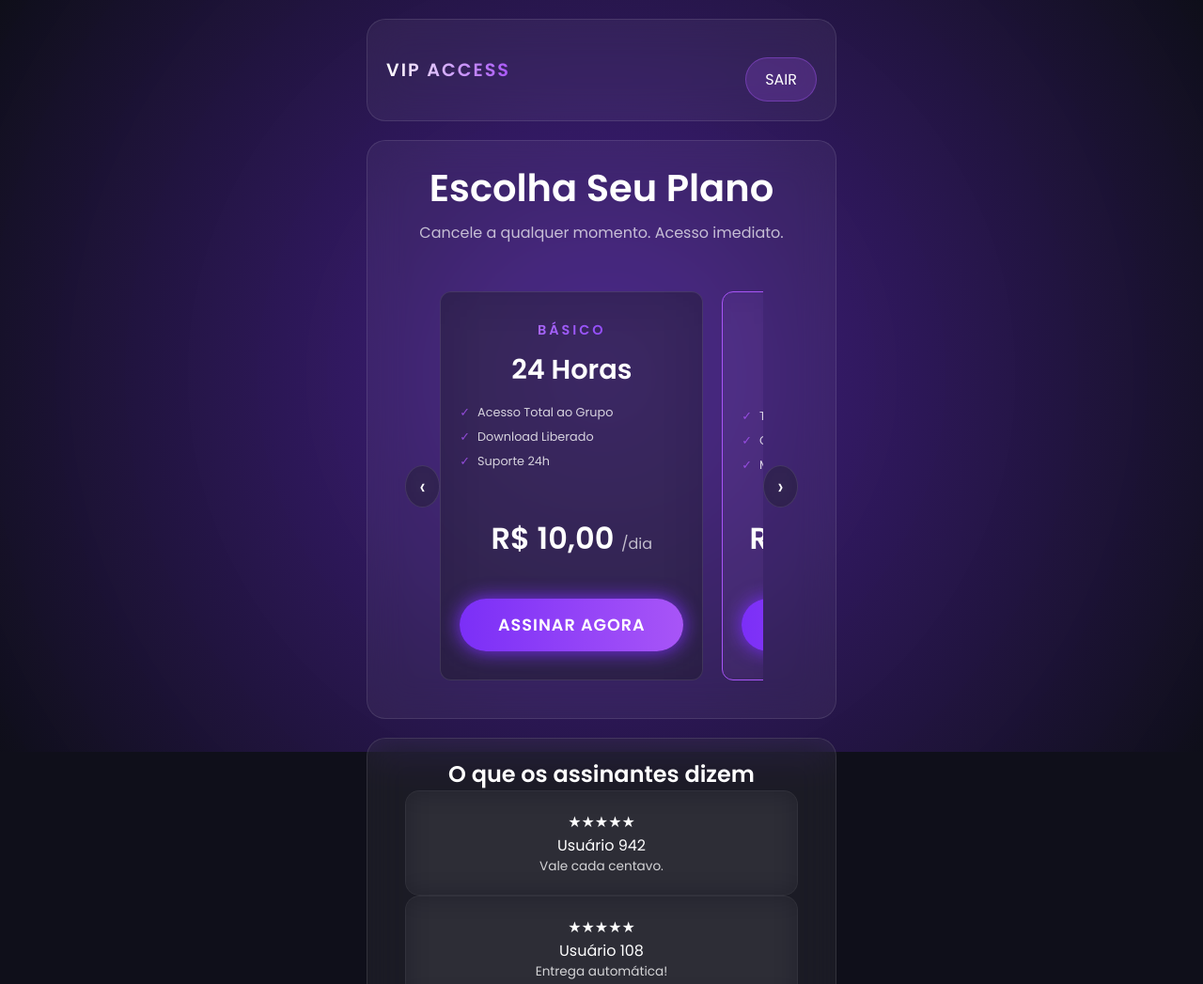
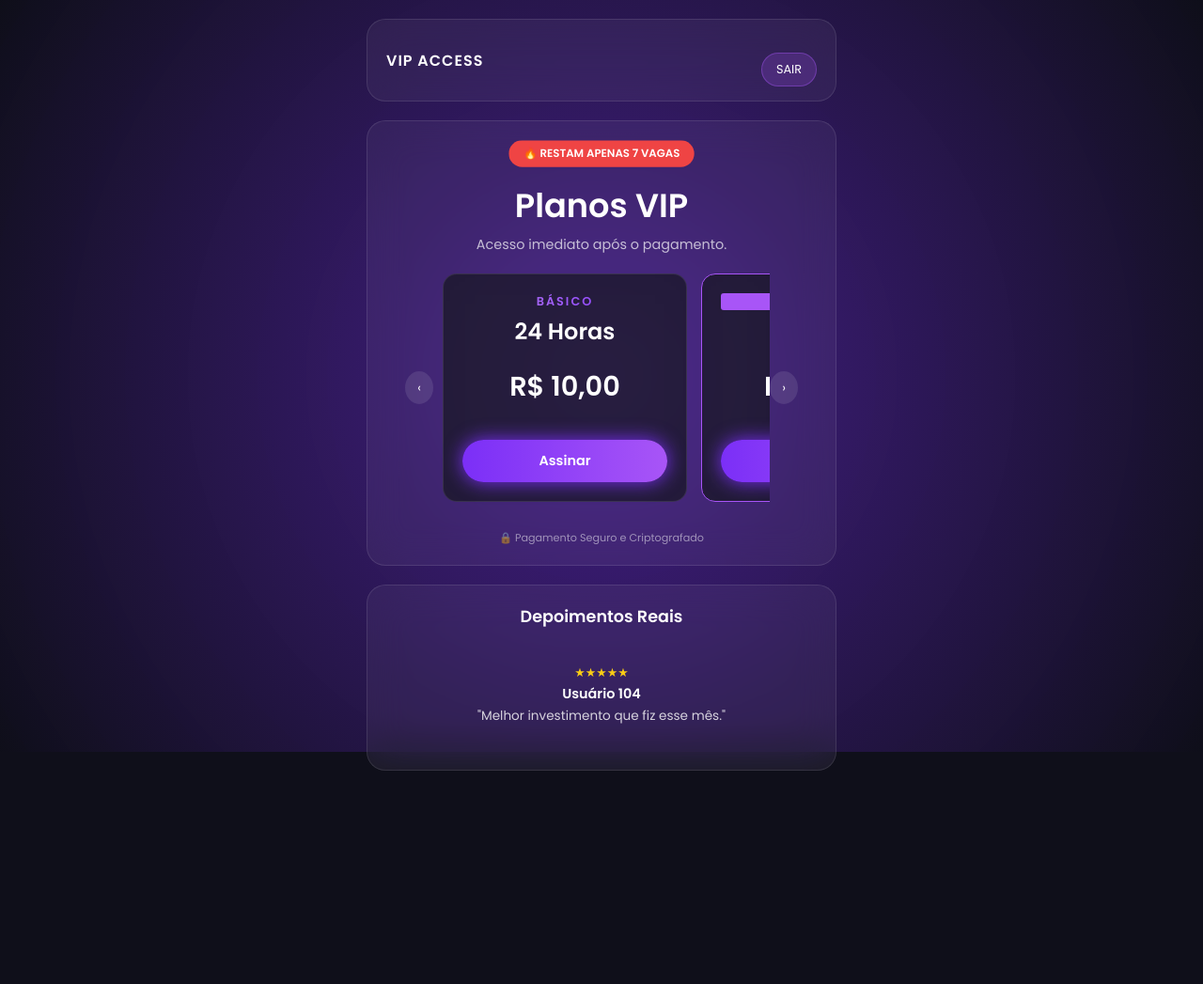
Before and after one commit to erickamazontrampo-coder/DADS, a plain HTML site: page planos.html in a window 1280 px wide. Shown: the top 1047 px of the page at 94% size. After the commit the page ends 840 px from the top, so only its background shows below. Drawn offline with Linux system fonts and the light colour scheme.

Commit message:
Update planos.html

```diff
--- a/planos.html
+++ b/planos.html
@@ -7,21 +7,23 @@
 <link rel="stylesheet" href="style.css">
 
 <style>
-/* ===== ESTILO HBO MAX / PREMIUM ===== */
+/* ===== ESTILO PREMIUM & MOBILE OPTIMIZED ===== */
 :root {
     --accent-color: #a855f7;
-    --glass-bg: rgba(20, 20, 30, 0.4);
+    --glass-bg: rgba(20, 20, 30, 0.7);
     --glass-border: rgba(255, 255, 255, 0.1);
 }
 
 body {
     font-family: 'Inter', sans-serif;
     color: white;
+    margin: 0;
+    padding: 0;
 }
 
 /* Ajuste do Header */
 header.glass {
-    padding: 20px;
+    padding: 15px 20px;
     display: flex;
     justify-content: space-between;
     align-items: center;
@@ -29,12 +31,29 @@ header.glass {
 }
 
 header h1 {
-    font-size: 1.2rem;
-    letter-spacing: 2px;
+    font-size: 1rem;
+    letter-spacing: 1px;
     font-weight: 800;
-    background: linear-gradient(90deg, #fff, #a855f7);
-    -webkit-background-clip: text;
-    -webkit-text-fill-color: transparent;
+    margin: 0;
+}
+
+/* ===== GATILHOS DE VENDA ===== */
+.limit-badge {
+    background: #ef4444;
+    color: white;
+    font-size: 0.7rem;
+    font-weight: bold;
+    padding: 5px 15px;
+    border-radius: 50px;
+    display: inline-block;
+    margin-bottom: 15px;
+    animation: pulse 2s infinite;
+}
+
+@keyframes pulse {
+    0% { transform: scale(1); }
+    50% { transform: scale(1.05); }
+    100% { transform: scale(1); }
 }
 
 /* ===== CARROSSEL PLANOS ===== */
@@ -43,77 +62,57 @@ header h1 {
     align-items: center;
     justify-content: center;
     position: relative;
-    padding: 20px 0;
+    padding: 10px 0;
+}
+
+.carousel-container {
+    overflow: hidden;
+    width: 100%;
+    max-width: 900px;
 }
 
 .carousel {
     display: flex;
-    gap: 20px;
-    transition: transform 0.6s cubic-bezier(0.23, 1, 0.32, 1);
+    gap: 15px;
+    transition: transform 0.5s cubic-bezier(0.25, 1, 0.5, 1);
+    padding: 10px;
 }
 
 .plan-card {
-    min-width: 280px;
+    min-width: 260px;
+    max-width: 280px;
     background: var(--glass-bg);
-    backdrop-filter: blur(25px);
+    backdrop-filter: blur(20px);
     border: 1px solid var(--glass-border);
-    border-radius: 12px;
-    padding: 30px 20px;
+    border-radius: 15px;
+    padding: 20px;
     text-align: center;
-    transition: transform 0.3s ease, border-color 0.3s ease;
     display: flex;
     flex-direction: column;
     justify-content: space-between;
+    transition: 0.3s;
 }
 
 .plan-card:hover {
-    transform: translateY(-10px);
     border-color: var(--accent-color);
-    background: rgba(168, 85, 247, 0.1);
 }
 
 .plan-card h3 {
-    font-size: 0.9rem;
-    letter-spacing: 3px;
+    font-size: 0.8rem;
     color: var(--accent-color);
-    margin-bottom: 10px;
+    letter-spacing: 2px;
+    margin-bottom: 5px;
 }
 
 .plan-card .duration {
-    font-size: 1.8rem;
+    font-size: 1.5rem;
     font-weight: 700;
-    margin-bottom: 15px;
 }
 
 .plan-card .price {
-    font-size: 2rem;
+    font-size: 1.8rem;
     font-weight: 800;
-    margin: 20px 0;
-}
-
-.plan-card .price span {
-    font-size: 1rem;
-    font-weight: 400;
-    opacity: 0.7;
-}
-
-.plan-card .features {
-    text-align: left;
-    font-size: 0.8rem;
-    margin-bottom: 25px;
-    list-style: none;
-    padding: 0;
-}
-
-.plan-card .features li {
-    margin-bottom: 8px;
-    opacity: 0.8;
-}
-
-.plan-card .features li::before {
-    content: "✓";
-    color: var(--accent-color);
-    margin-right: 8px;
+    margin: 15px 0;
 }
 
 .btn-purchase {
@@ -121,54 +120,64 @@ header h1 {
     border: none;
     border-radius: 50px;
     font-weight: 700;
-    text-transform: uppercase;
-    letter-spacing: 1px;
-    transition: 0.3s;
+    padding: 12px !important;
+    font-size: 0.9rem;
     cursor: pointer;
-    padding: 15px !important;
+    width: 100%;
 }
 
-.btn-purchase:hover {
-    box-shadow: 0 0 20px rgba(168, 85, 247, 0.6);
-    transform: scale(1.05);
+/* Botões Navegação */
+.carousel-btn {
+    background: rgba(255,255,255,0.1);
+    border: none;
+    color: white;
+    width: 35px;
+    height: 35px;
+    border-radius: 50%;
+    cursor: pointer;
+    z-index: 5;
 }
 
-/* Botões de Navegação */
-.carousel-btn {
-    background: var(--glass-bg);
-    border: 1px solid var(--glass-border);
-    color: white;
-    font-size: 1.5rem;
-    width: 45px;
-    height: 45px;
-    border-radius: 50%;
-    cursor: pointer;
-    backdrop-filter: blur(10px);
-    z-index: 10;
-    transition: 0.3s;
+/* ===== AVALIAÇÕES DINÂMICAS (1 por vez) ===== */
+.review-box-v2 {
+    height: 120px;
+    display: flex;
+    align-items: center;
+    justify-content: center;
+    position: relative;
 }
 
-.carousel-btn:hover {
-    background: var(--accent-color);
+.review-item {
+    position: absolute;
+    opacity: 0;
+    transition: opacity 0.8s ease;
+    text-align: center;
+    width: 90%;
 }
 
-/* ===== AVALIAÇÕES ===== */
-.review-card {
-    min-width: 280px;
-    background: rgba(255,255,255,0.03);
-    backdrop-filter: blur(15px);
-    border-radius: 15px;
-    padding: 20px;
-    border: 1px solid rgba(255,255,255,0.05);
+.review-item.active {
+    opacity: 1;
+    position: relative;
 }
 
-/* ===== NOTIFICAÇÃO ===== */
+/* ===== TOAST NOTIFICAÇÃO ===== */
 .purchase-toast {
-    background: rgba(20, 20, 30, 0.8);
-    border: 1px solid var(--accent-color);
-    color: white;
-    border-radius: 8px;
-    box-shadow: 0 10px 30px rgba(0,0,0,0.5);
+    position: fixed;
+    bottom: 20px;
+    left: 20px;
+    background: rgba(10, 10, 15, 0.9);
+    border-left: 4px solid var(--accent-color);
+    padding: 12px 20px;
+    border-radius: 5px;
+    font-size: 0.8rem;
+    display: none;
+    z-index: 9999;
+}
+
+/* Mobile Adjustments */
+@media (max-width: 480px) {
+    .plan-card { min-width: 240px; }
+    .hero h2 { font-size: 1.8rem !important; }
 }
 </style>
 </head>
@@ -183,96 +192,75 @@ header h1 {
 
 <header class="glass">
     <h1>VIP ACCESS</h1>
-    <button class="btn" id="logout-btn" style="width: auto; padding: 10px 20px;">SAIR</button>
+    <button class="btn" id="logout-btn" style="width: auto; padding: 8px 15px; font-size: 0.8rem;">SAIR</button>
 </header>
 
 <main>
     <section class="hero glass">
-<h2 style="font-size: 2.5rem; margin-bottom: 5px;">Escolha Seu Plano</h2>
-<p style="opacity: 0.7; margin-bottom: 30px;">Cancele a qualquer momento. Acesso imediato.</p>
+        <div class="limit-badge" id="vagas-badge">🔥 RESTAM APENAS 7 VAGAS</div>
+        <h2 style="font-size: 2.2rem; margin: 0;">Planos VIP</h2>
+        <p style="opacity: 0.7; font-size: 0.9rem; margin-top: 5px;">Acesso imediato após o pagamento.</p>
 
         <div class="carousel-wrapper">
             <button class="carousel-btn" onclick="mover(-1)">‹</button>
-
-<div class="carousel-container" style="overflow: hidden; width: 100%; max-width: 920px;">
+            <div class="carousel-container">
                 <div class="carousel">
                     <div class="plan-card">
                         <div>
                             <h3>BÁSICO</h3>
                             <div class="duration">24 Horas</div>
-                <ul class="features">
-                    <li>Acesso Total ao Grupo</li>
-                    <li>Download Liberado</li>
-                    <li>Suporte 24h</li>
-                </ul>
                         </div>
                         <div>
-                <p class="price">R$ 10,00 <span>/dia</span></p>
-                <button class="btn btn-purchase" onclick="abrirPix(10)">Assinar Agora</button>
+                            <p class="price">R$ 10,00</p>
+                            <button class="btn btn-purchase" onclick="abrirPix(10)">Assinar</button>
                         </div>
                     </div>
 
-        <div class="plan-card" style="border-color: var(--accent-color); background: rgba(168, 85, 247, 0.05);">
+                    <div class="plan-card" style="border: 1px solid var(--accent-color);">
+                        <div style="background: var(--accent-color); font-size: 0.6rem; padding: 2px; border-radius: 3px; margin-bottom: 10px;">MAIS VENDIDO</div>
                         <div>
-                <h3 style="color: #fff; background: var(--accent-color); border-radius: 4px; display: inline-block; padding: 2px 8px; font-size: 0.7rem;">MAIS POPULAR</h3>
                             <div class="duration">7 Dias</div>
-                <ul class="features">
-                    <li>Todos os benefícios do Básico</li>
-                    <li>Conteúdo Exclusivo Semanal</li>
-                    <li>Melhor custo-benefício</li>
-                </ul>
                         </div>
                         <div>
-                <p class="price">R$ 50,00 <span>/semana</span></p>
-                <button class="btn btn-purchase" onclick="abrirPix(50)">Assinar Agora</button>
+                            <p class="price">R$ 50,00</p>
+                            <button class="btn btn-purchase" onclick="abrirPix(50)">Assinar</button>
                         </div>
                     </div>
 
                     <div class="plan-card">
                         <div>
-                <h3>PREMIUM</h3>
-                <div class="duration">Vitalício</div>
-                <ul class="features">
-                    <li>Acesso Para Sempre</li>
-                    <li>Atualizações Vitalícias</li>
-                    <li>Grupo VIP Secreto</li>
-                </ul>
+                            <h3>VITALÍCIO</h3>
+                            <div class="duration">Ilimitado</div>
                         </div>
                         <div>
-                <p class="price">R$ 100,00 <span>/único</span></p>
-                <button class="btn btn-purchase" onclick="abrirPix(100)">Assinar Agora</button>
+                            <p class="price">R$ 100,00</p>
+                            <button class="btn btn-purchase" onclick="abrirPix(100)">Assinar</button>
                         </div>
                     </div>
                 </div>
             </div>
-
             <button class="carousel-btn" onclick="mover(1)">›</button>
         </div>
+        <p style="font-size: 0.7rem; opacity: 0.5; margin-top: 10px;">🔒 Pagamento Seguro e Criptografado</p>
     </section>
 
     <section class="hero glass">
-<h2 style="font-size: 1.5rem;">O que os assinantes dizem</h2>
-<div class="review-carousel">
-<div class="review-track" id="review-track"></div>
+        <h2 style="font-size: 1.1rem; margin-bottom: 10px;">Depoimentos Reais</h2>
+        <div class="review-box-v2" id="review-box-v2">
             </div>
     </section>
 </main>
 
-<footer class="glass" style="margin-top: 50px;">
-    <p style="font-size: 0.7rem; opacity: 0.5;">© 2026 VIP ACCESS - Todos os direitos reservados.</p>
-</footer>
-
 <div class="pix-modal" id="pix-modal">
     <div class="pix-box glass">
         <h2>Pagamento PIX</h2>
-        <p style="font-size: 0.9rem; margin-bottom: 15px;">Insira seu CPF para identificar o pagamento.</p>
-        <input type="text" id="cpf-input" placeholder="000.000.000-00" maxlength="11">
-        <button class="btn btn-purchase" onclick="gerarPix()">Confirmar e Gerar Código</button>
+        <input type="text" id="cpf-input" placeholder="Digite seu CPF (apenas números)" maxlength="11">
+        <button class="btn btn-purchase" onclick="gerarPix()" style="margin-top:15px;">GERAR CÓDIGO</button>
         <div id="pix-result" style="display:none; margin-top:20px;">
-            <p>Copie o código ou escaneie o QR Code:</p>
-            <textarea id="pix-code" readonly></textarea>
-            <img id="pix-qrcode" style="border-radius: 10px; margin: 10px 0;">
-            <button class="btn" onclick="fecharPix()" style="background: rgba(255,255,255,0.1);">Fechar</button>
+            <p style="font-size:0.8rem;">Copie o código abaixo:</p>
+            <textarea id="pix-code" readonly style="width:100%; height:60px; font-size:0.7rem;"></textarea>
+            <img id="pix-qrcode" style="width:180px; margin:15px auto; display:block; border-radius:10px;">
+            <button class="btn" onclick="fecharPix()" style="background:rgba(255,255,255,0.1);">FECHAR</button>
         </div>
     </div>
 </div>
@@ -282,45 +270,66 @@ header h1 {
 <script src="pix.js"></script>
 
 <script>
-/* CARROSSEL MELHORADO */
+/* CARROSSEL DE PLANOS */
 let index = 0;
 function mover(dir){
     const c = document.querySelector('.carousel');
     const cards = document.querySelectorAll('.plan-card');
-    const step = cards[0].offsetWidth + 20;
     index += dir;
     if(index < 0) index = cards.length - 1;
     if(index >= cards.length) index = 0;
-    c.style.transform = `translateX(${-index * step}px)`;
+    const offset = index * (cards[0].offsetWidth + 15);
+    c.style.transform = `translateX(${-offset}px)`;
 }
 
-/* AVALIAÇÕES (MANTIDO) */
-const reviews=["Tudo perfeito, recebi o acesso no mesmo minuto.","Muito rápido e seguro!","Achei que ia demorar, mas chegou na hora.","Qualidade absurda!","Pode confiar, caiu direto no meu e-mail.","Material de primeira linha.","Comprei e já tô assistindo.","Tudo certinho! Preço justo.","Suporte nota 10!","Vale cada centavo.","Já é a segunda vez que compro.","Simples e direto.","Vídeos em alta resolução.","Acesso liberado na hora.","Superou minhas expectativas.","Entrega automática!","Ótimo custo-benefício.","Imagens nítidas!"];
-const track=document.getElementById("review-track");
-for(let i=0;i<20;i++){
-    const userNum = Math.floor(Math.random()*900 + 100);
-    track.innerHTML+=`
-    <div class="review-card">
-        <div class="review-stars">★★★★★</div>
-        <div class="review-user">Usuário ${userNum}</div>
-        <div style="font-size: 0.85rem; opacity: 0.8;">${reviews[Math.floor(Math.random()*reviews.length)]}</div>
-    </div>`;
+/* AVALIAÇÕES AUTOMÁTICAS (4 SEGUNDOS) */
+const reviews = [
+    {u: "Usuário 712", t: "O conteúdo é absurdo, recebi na hora!"},
+    {u: "Usuário 104", t: "Melhor investimento que fiz esse mês."},
+    {u: "Usuário 882", t: "PIX aprovou e o link chegou no e-mail na mesma hora."},
+    {u: "Usuário 331", t: "Muito organizado e a qualidade é 4K real."},
+    {u: "Usuário 590", t: "Suporte nota 10, me ajudou com o acesso rápido."}
+];
+let rIndex = 0;
+function showReview(){
+    const box = document.getElementById("review-box-v2");
+    const r = reviews[rIndex];
+    box.innerHTML = `
+        <div class="review-item active">
+            <div style="color:#facc15; font-size:0.8rem;">★★★★★</div>
+            <div style="font-weight:bold; font-size:0.9rem; margin:3px 0;">${r.u}</div>
+            <div style="font-size:0.85rem; opacity:0.8;">"${r.t}"</div>
+        </div>
+    `;
+    rIndex = (rIndex + 1) % reviews.length;
 }
+setInterval(showReview, 4000);
+showReview();
 
-/* NOTIFICAÇÃO (MANTIDO) */
-const planosToast=["24 HORAS","7 DIAS","VITALÍCIO"];
-const toast=document.getElementById("purchase-toast");
-setInterval(()=>{
-    toast.innerText=`Usuário ${Math.floor(Math.random()*9000+1000)} assinou o plano ${planosToast[Math.floor(Math.random()*3)]}`;
-    toast.style.display="block";
-    setTimeout(()=>toast.style.display="none",5000);
-},10000);
+/* NOTIFICAÇÃO DE COMPRA FAKE */
+const pNames = ["BÁSICO", "7 DIAS", "VITALÍCIO"];
+setInterval(() => {
+    const toast = document.getElementById("purchase-toast");
+    toast.innerText = `Usuário ${Math.floor(Math.random()*8000+1000)} acabou de assinar o plano ${pNames[Math.floor(Math.random()*3)]}`;
+    toast.style.display = "block";
+    setTimeout(() => toast.style.display = "none", 4000);
+}, 12000);
+
+/* CONTADOR DE VAGAS FAKE (URGÊNCIA) */
+let vagas = 7;
+setInterval(() => {
+    if(vagas > 2) {
+        vagas--;
+        document.getElementById("vagas-badge").innerText = `🔥 RESTAM APENAS ${vagas} VAGAS`;
+    }
+}, 45000);
 
 /* LOGOUT */
-document.getElementById("logout-btn").onclick=()=>{
+document.getElementById("logout-btn").onclick = () => {
     localStorage.removeItem("token");
     location.href="index.html";
 };
 </script>
+
 </body>
 </html>
```
Lines whose indentation alone changed are shown as unchanged.
